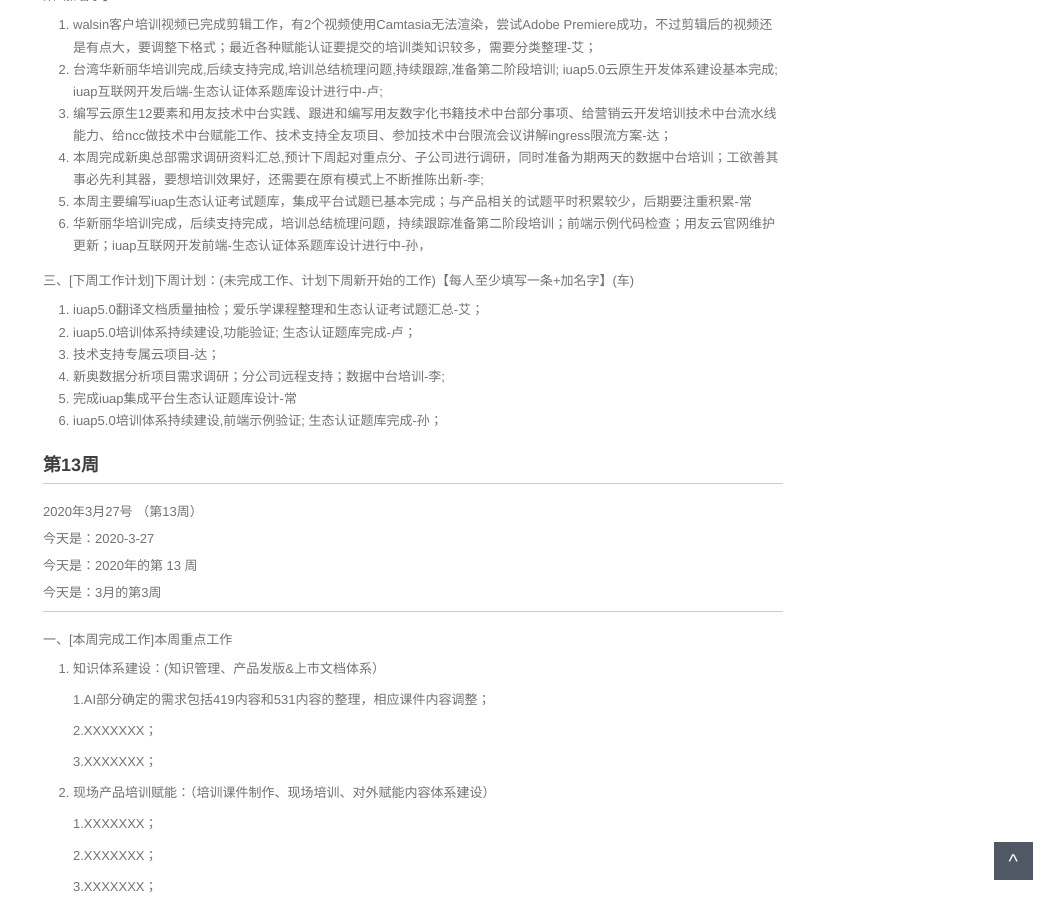
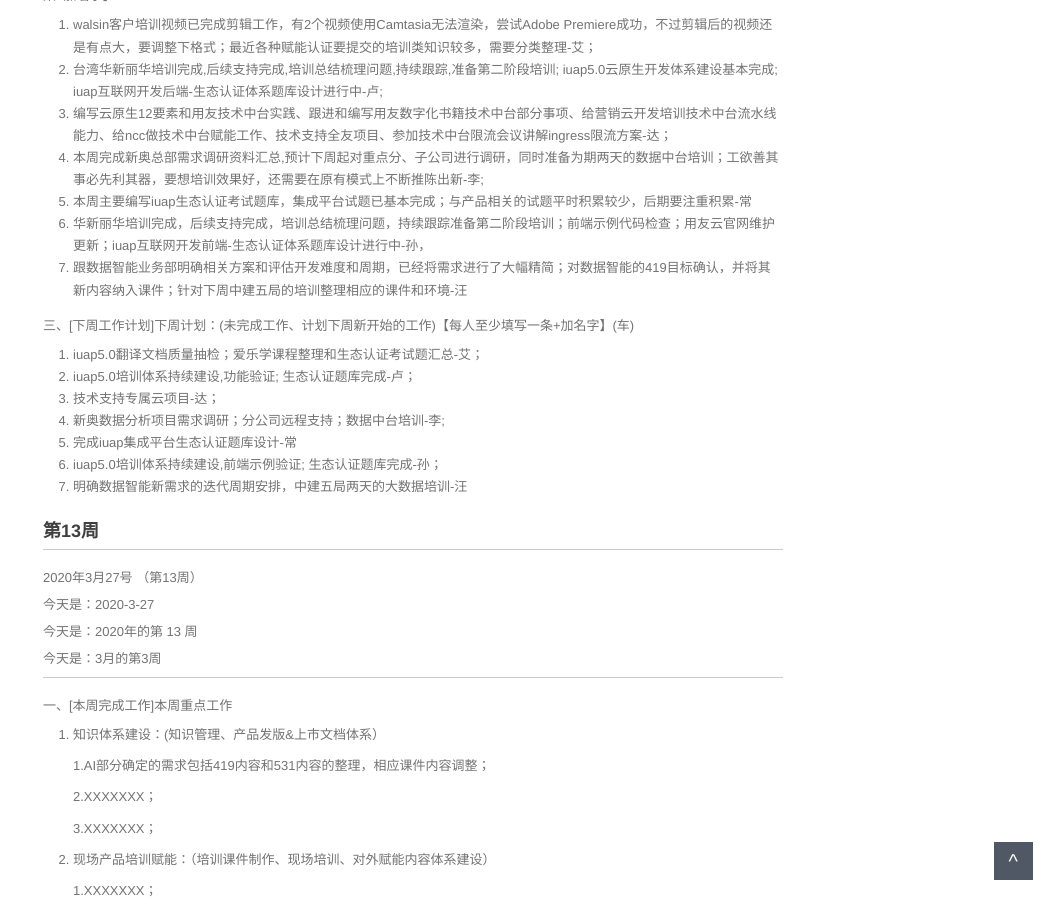
Before and after one commit to walllFlower/blog, a Jekyll site: the page built from 2020-02-28-day_report.md, in a window 1280 px wide and 900 px high, scrolled down 1350 px. Shown: the whole window, without its empty margins (227-1280 px from the left). Built offline with Jekyll 4.4.1, drawn with Linux system fonts in a browser that asks for light colours; comment, search, counter and statistics services are not loaded.

Commit message:
Update 2020-02-28-day_report.md

```diff
--- a/2020-02-28-day_report.md
+++ b/2020-02-28-day_report.md
@@ -83,6 +83,7 @@ categories: 技术运营工作周报
 4. 本周完成新奥总部需求调研资料汇总,预计下周起对重点分、子公司进行调研，同时准备为期两天的数据中台培训；工欲善其事必先利其器，要想培训效果好，还需要在原有模式上不断推陈出新-李;
 5. 本周主要编写iuap生态认证考试题库，集成平台试题已基本完成；与产品相关的试题平时积累较少，后期要注重积累-常
 6. 华新丽华培训完成，后续支持完成，培训总结梳理问题，持续跟踪准备第二阶段培训；前端示例代码检查；用友云官网维护更新；iuap互联网开发前端-生态认证体系题库设计进行中-孙，
+7. 跟数据智能业务部明确相关方案和评估开发难度和周期，已经将需求进行了大幅精简；对数据智能的419目标确认，并将其新内容纳入课件；针对下周中建五局的培训整理相应的课件和环境-汪
 
 三、[下周工作计划]下周计划：(未完成工作、计划下周新开始的工作)【每人至少填写一条+加名字】(车)
 
@@ -92,7 +93,7 @@ categories: 技术运营工作周报
 4. 新奥数据分析项目需求调研；分公司远程支持；数据中台培训-李;
 5. 完成iuap集成平台生态认证题库设计-常
 6. iuap5.0培训体系持续建设,前端示例验证; 生态认证题库完成-孙；
-
+7. 明确数据智能新需求的迭代周期安排，中建五局两天的大数据培训-汪
 
 ###  第13周
 
```
